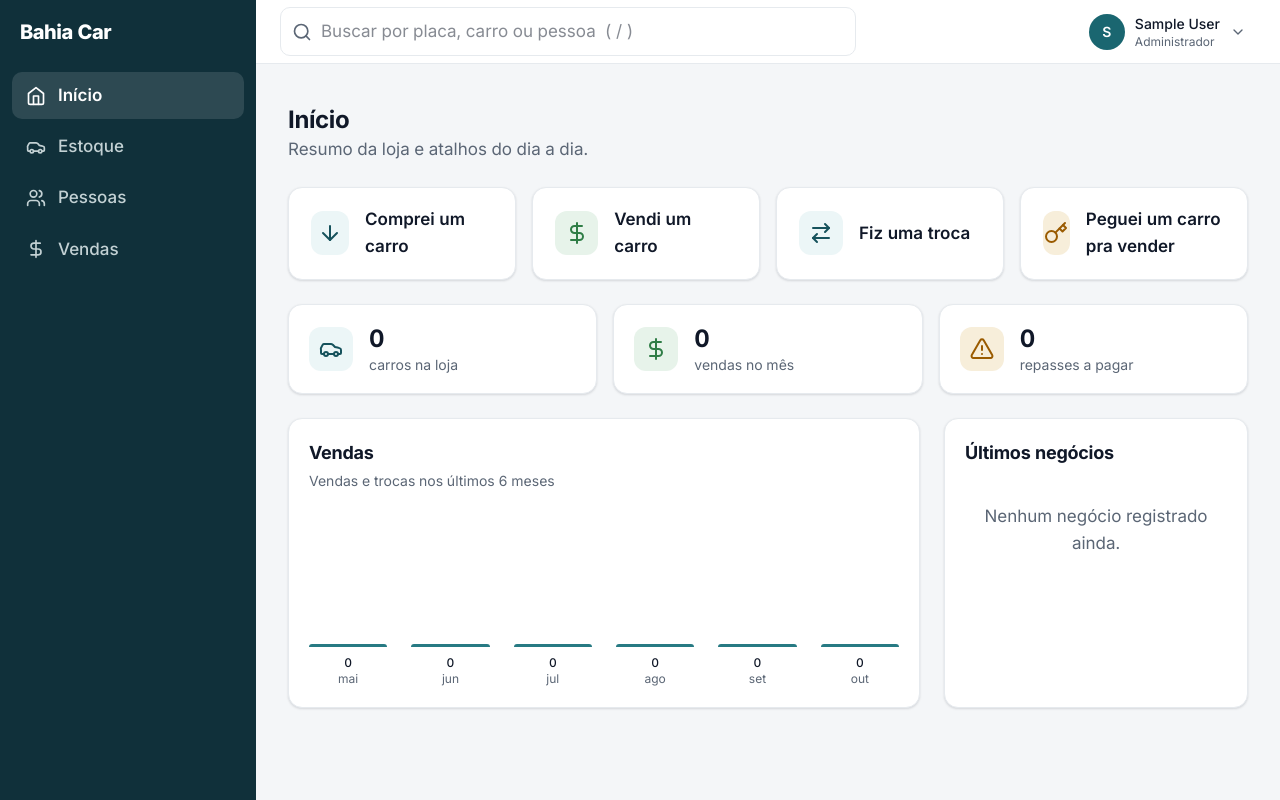
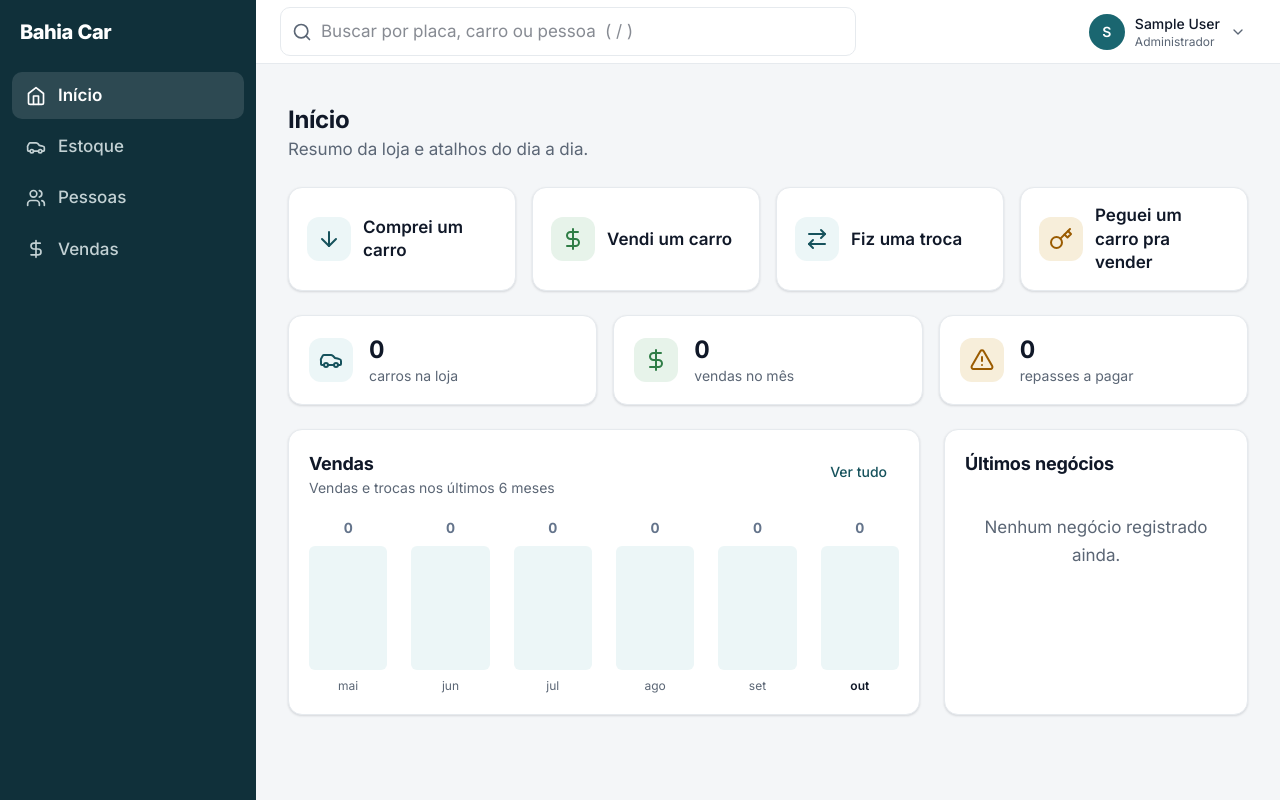
Before and after one commit to karinefaraujo05/sistema-bahia-car, a Django app: page / in a window 1280 px wide. Run offline with Django 5.2, Linux system fonts and the light colour scheme; a user stored in the database is signed in; tables that the repository leaves empty hold one stand-in row (values such as "Sample post"); style sheets or scripts are compiled from the project's sources.

Commit message:
Melhora o painel: gráfico com trilha de fundo, últimos negócios com ícone e atalhos alinhados
- Gráfico de vendas: cada mês ganha uma trilha de fundo (não some mais quando
  zerado) e o mês atual fica destacado em petróleo escuro.
- Últimos negócios: ícone por tipo, data abaixo do nome, link "Ver tudo" e
  botão "Ver todos os negócios".
- Atalhos: espaçamento interno reduzido para os textos curtos caberem em uma
  linha no desktop.

```diff
--- a/static/css/input.css
+++ b/static/css/input.css
@@ -150,7 +150,7 @@
     display: flex;
     align-items: center;
     min-height: 72px;
-    padding: 1.125rem 1.375rem;
+    padding: 1rem 1.125rem;
     background-color: var(--color-superficie);
     border: 1px solid var(--color-borda);
     border-radius: 0.875rem;
--- a/templates/inicio.html
+++ b/templates/inicio.html
@@ -38,30 +38,26 @@
 
   {# Atalhos em destaque. #}
   <nav class="mb-6 grid gap-4 sm:grid-cols-2 lg:grid-cols-4" aria-label="Ações">
-    <a href="{% url 'negocios:iniciar' 'compra' %}" class="cartao-acao gap-4">
-      <span class="indicador-icone bg-petroleo-50 text-petroleo-700">
+    <a href="{% url 'negocios:iniciar' 'compra' %}" class="cartao-acao gap-3">
+      <span class="indicador-icone shrink-0 bg-petroleo-50 text-petroleo-700">
         <svg viewBox="0 0 24 24" fill="none" stroke="currentColor" stroke-width="2" stroke-linecap="round" stroke-linejoin="round"><path d="M12 5v14"/><path d="m19 12-7 7-7-7"/></svg>
       </span>
-      <span>Comprei um carro</span>
-    </a>
-    <a href="{% url 'negocios:iniciar' 'venda' %}" class="cartao-acao gap-4">
-      <span class="indicador-icone bg-verde-fundo text-verde">
+      <span class="leading-snug">Comprei um carro</span>    </a>
+    <a href="{% url 'negocios:iniciar' 'venda' %}" class="cartao-acao gap-3">
+      <span class="indicador-icone shrink-0 bg-verde-fundo text-verde">
         <svg viewBox="0 0 24 24" fill="none" stroke="currentColor" stroke-width="2" stroke-linecap="round" stroke-linejoin="round"><line x1="12" x2="12" y1="2" y2="22"/><path d="M17 5H9.5a3.5 3.5 0 0 0 0 7h5a3.5 3.5 0 0 1 0 7H6"/></svg>
       </span>
-      <span>Vendi um carro</span>
-    </a>
-    <a href="{% url 'negocios:iniciar' 'troca' %}" class="cartao-acao gap-4">
-      <span class="indicador-icone bg-petroleo-50 text-petroleo-700">
+      <span class="leading-snug">Vendi um carro</span>    </a>
+    <a href="{% url 'negocios:iniciar' 'troca' %}" class="cartao-acao gap-3">
+      <span class="indicador-icone shrink-0 bg-petroleo-50 text-petroleo-700">
         <svg viewBox="0 0 24 24" fill="none" stroke="currentColor" stroke-width="2" stroke-linecap="round" stroke-linejoin="round"><path d="m16 3 4 4-4 4"/><path d="M20 7H4"/><path d="m8 21-4-4 4-4"/><path d="M4 17h16"/></svg>
       </span>
-      <span>Fiz uma troca</span>
-    </a>
-    <a href="{% url 'negocios:consignar' %}" class="cartao-acao gap-4">
-      <span class="indicador-icone bg-ambar-fundo text-ambar">
+      <span class="leading-snug">Fiz uma troca</span>    </a>
+    <a href="{% url 'negocios:consignar' %}" class="cartao-acao gap-3">
+      <span class="indicador-icone shrink-0 bg-ambar-fundo text-ambar">
         <svg viewBox="0 0 24 24" fill="none" stroke="currentColor" stroke-width="2" stroke-linecap="round" stroke-linejoin="round"><circle cx="7.5" cy="15.5" r="5.5"/><path d="m21 2-9.6 9.6"/><path d="m15.5 7.5 3 3L22 7l-3-3"/></svg>
       </span>
-      <span>Peguei um carro pra vender</span>
-    </a>
+      <span class="leading-snug">Peguei um carro pra vender</span>    </a>
   </nav>
 
   {# Indicadores. #}
@@ -100,42 +96,69 @@
   {# Gráfico de vendas ao lado dos últimos negócios. #}
   <div class="grid gap-6 lg:grid-cols-3">
     <section class="painel p-5 lg:col-span-2" aria-label="Vendas">
-      <h2 class="mb-1 text-lg">Vendas</h2>
-      <p class="mb-5 text-sm text-tinta-suave">Vendas e trocas nos últimos 6 meses</p>
-      <div class="flex h-44 gap-3 sm:gap-6">
+      <div class="mb-5 flex items-start justify-between gap-3">
+        <div>
+          <h2 class="text-lg">Vendas</h2>
+          <p class="text-sm text-tinta-suave">Vendas e trocas nos últimos 6 meses</p>
+        </div>
+        <a href="{% url 'negocios:vendas' %}" class="nav-link shrink-0 text-sm text-petroleo-700">Ver tudo</a>
+      </div>
+      <div class="flex h-44 items-end gap-3 sm:gap-6">
         {% for m in grafico_vendas %}
-          <div class="flex flex-1 flex-col items-center">
-            <div class="flex w-full flex-1 items-end">
+          <div class="flex h-full flex-1 flex-col items-center">
+            <span class="mb-2 text-sm font-bold {% if m.valor %}text-tinta{% else %}text-cinza{% endif %}">{{ m.valor }}</span>
+            {# Trilha de fundo: cada mês ocupa a mesma coluna, mesmo quando zerado. #}
+            <div class="relative flex w-full flex-1 items-end rounded-md bg-petroleo-50">
               <div
-                class="w-full rounded-t-md bg-petroleo-500"
-                style="height: {{ m.altura }}%; min-height: 3px;"
+                class="w-full rounded-md transition-[height] duration-500 {% if forloop.last %}bg-petroleo-700{% else %}bg-petroleo-400{% endif %}"
+                style="height: {{ m.altura }}%; min-height: {% if m.valor %}6px{% else %}0{% endif %};"
                 title="{{ m.valor }} no mês"
               ></div>
             </div>
-            <span class="mt-2 text-xs font-medium">{{ m.valor }}</span>
-            <span class="text-xs text-tinta-suave">{{ m.rotulo }}</span>
+            <span class="mt-2 text-xs {% if forloop.last %}font-semibold text-tinta{% else %}text-tinta-suave{% endif %}">{{ m.rotulo }}</span>
           </div>
         {% endfor %}
       </div>
     </section>
 
-    <section class="painel p-5 lg:col-span-1" aria-label="Últimos negócios">
+    <section class="painel flex flex-col p-5 lg:col-span-1" aria-label="Últimos negócios">
       <h2 class="mb-3 text-lg">Últimos negócios</h2>
       {% if ultimos_negocios %}
-        <ul class="-mx-2 divide-y divide-borda">
+        <ul class="-mx-2 flex-1 divide-y divide-borda">
           {% for negocio in ultimos_negocios %}
             <li>
-              <a href="{% url 'negocios:detalhe' negocio.pk %}" class="flex items-center justify-between rounded-lg px-2 py-2.5 hover:bg-petroleo-50">
-                <span class="font-medium">
-                  {{ negocio.get_tipo_display }}{% if negocio.numero_contrato %} nº {{ negocio.numero_contrato }}{% endif %}
-                </span>
-                <span class="text-sm text-tinta-suave">{{ negocio.data|date:"d/m/Y" }}</span>
+              <a href="{% url 'negocios:detalhe' negocio.pk %}" class="group flex items-center gap-3 rounded-lg px-2 py-2.5 hover:bg-petroleo-50">
+                {% if negocio.tipo == 'venda' %}
+                  <span class="chip h-9 w-9 shrink-0 bg-verde-fundo text-verde">
+                    <svg viewBox="0 0 24 24" fill="none" stroke="currentColor" stroke-width="2" stroke-linecap="round" stroke-linejoin="round"><line x1="12" x2="12" y1="2" y2="22"/><path d="M17 5H9.5a3.5 3.5 0 0 0 0 7h5a3.5 3.5 0 0 1 0 7H6"/></svg>
+                  </span>
+                {% elif negocio.tipo == 'troca' %}
+                  <span class="chip h-9 w-9 shrink-0 bg-petroleo-50 text-petroleo-700">
+                    <svg viewBox="0 0 24 24" fill="none" stroke="currentColor" stroke-width="2" stroke-linecap="round" stroke-linejoin="round"><path d="m16 3 4 4-4 4"/><path d="M20 7H4"/><path d="m8 21-4-4 4-4"/><path d="M4 17h16"/></svg>
+                  </span>
+                {% elif negocio.tipo == 'compra' %}
+                  <span class="chip h-9 w-9 shrink-0 bg-petroleo-50 text-petroleo-700">
+                    <svg viewBox="0 0 24 24" fill="none" stroke="currentColor" stroke-width="2" stroke-linecap="round" stroke-linejoin="round"><path d="M12 5v14"/><path d="m19 12-7 7-7-7"/></svg>
+                  </span>
+                {% else %}
+                  <span class="chip h-9 w-9 shrink-0 bg-ambar-fundo text-ambar">
+                    <svg viewBox="0 0 24 24" fill="none" stroke="currentColor" stroke-width="2" stroke-linecap="round" stroke-linejoin="round"><circle cx="7.5" cy="15.5" r="5.5"/><path d="m21 2-9.6 9.6"/><path d="m15.5 7.5 3 3L22 7l-3-3"/></svg>
+                  </span>
+                {% endif %}
+                <div class="min-w-0 flex-1">
+                  <div class="truncate font-medium">
+                    {{ negocio.get_tipo_display }}{% if negocio.numero_contrato %} nº {{ negocio.numero_contrato }}{% endif %}
+                  </div>
+                  <div class="text-xs text-tinta-suave">{{ negocio.data|date:"d/m/Y" }}</div>
+                </div>
+                <svg class="h-4 w-4 shrink-0 text-tinta-suave opacity-0 transition group-hover:opacity-100" viewBox="0 0 24 24" fill="none" stroke="currentColor" stroke-width="2" stroke-linecap="round" stroke-linejoin="round"><path d="m9 18 6-6-6-6"/></svg>
               </a>
             </li>
           {% endfor %}
         </ul>
+        <a href="{% url 'negocios:vendas' %}" class="mt-3 block rounded-lg border border-borda py-2 text-center text-sm font-medium text-petroleo-700 hover:bg-petroleo-50">Ver todos os negócios</a>
       {% else %}
-        <p class="py-6 text-center text-tinta-suave">Nenhum negócio registrado ainda.</p>
+        <p class="flex-1 py-6 text-center text-tinta-suave">Nenhum negócio registrado ainda.</p>
       {% endif %}
     </section>
   </div>
```
